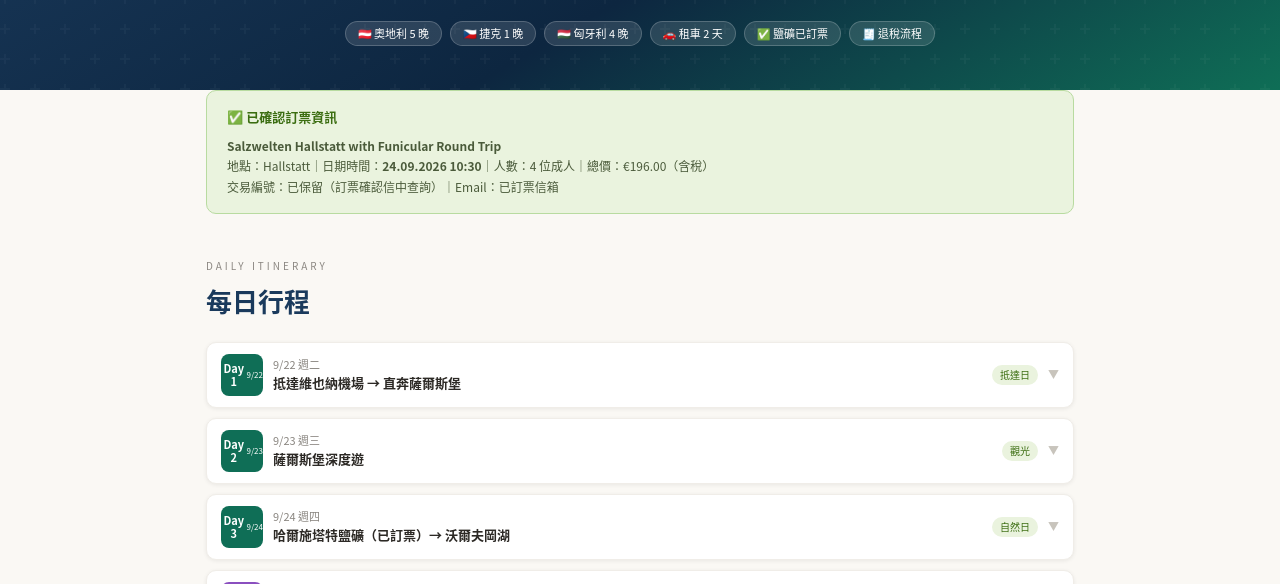
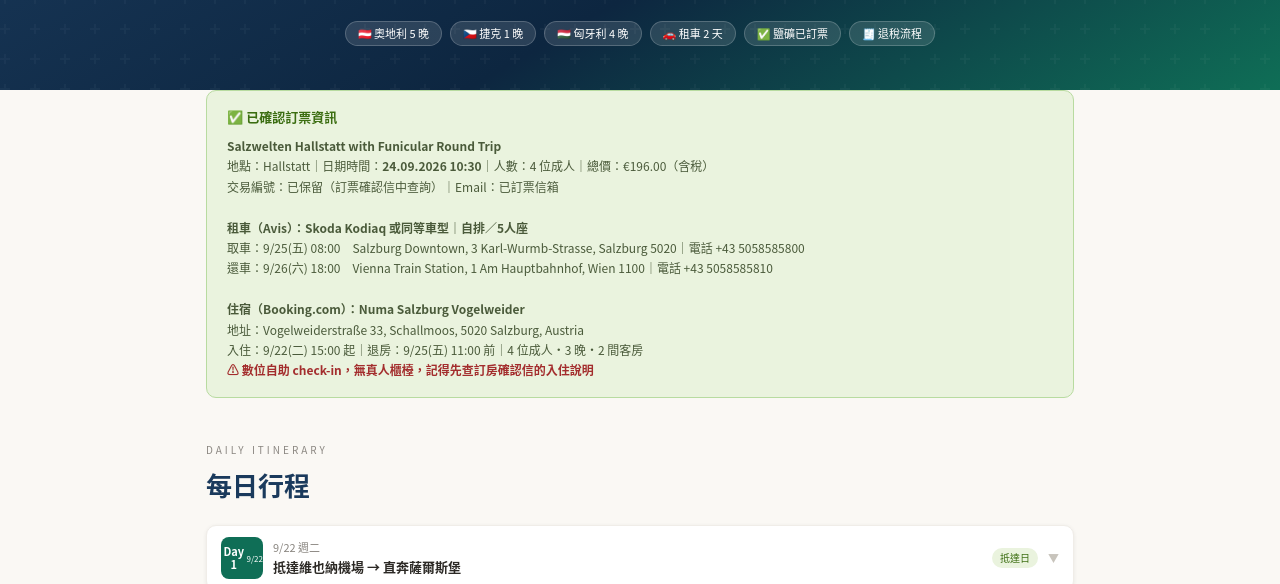
Before and after one commit to rongyau/europe-trip-2026, a plain HTML site: page index.html in a window 1280 px wide. Shown: the part 216-800 px from the top of the page. Drawn offline with Linux system fonts and the light colour scheme.

Commit message:
Add files via upload

```diff
--- a/index.html
+++ b/index.html
@@ -94,6 +94,15 @@ footer a{color:#f0c060;text-decoration:none}
     <b>Salzwelten Hallstatt with Funicular Round Trip</b><br>
     地點：Hallstatt｜日期時間：<b>24.09.2026 10:30</b>｜人數：4 位成人｜總價：€196.00（含稅）<br>
     交易編號：已保留（訂票確認信中查詢）｜Email：已訂票信箱
+    <br><br>
+    <b>租車（Avis）：Skoda Kodiaq 或同等車型｜自排／5人座</b><br>
+    取車：9/25(五) 08:00　Salzburg Downtown, 3 Karl-Wurmb-Strasse, Salzburg 5020｜電話 +43 5058585800<br>
+    還車：9/26(六) 18:00　Vienna Train Station, 1 Am Hauptbahnhof, Wien 1100｜電話 +43 5058585810
+    <br><br>
+    <b>住宿（Booking.com）：Numa Salzburg Vogelweider</b><br>
+    地址：Vogelweiderstraße 33, Schallmoos, 5020 Salzburg, Austria<br>
+    入住：9/22(二) 15:00 起｜退房：9/25(五) 11:00 前｜4 位成人・3 晚・2 間客房<br>
+    <span style="color:#a32d2d;font-weight:600">⚠ 數位自助 check-in，無真人櫃檯，記得先查訂房確認信的入住說明</span>
   </div>
 </div>
 
@@ -114,9 +123,9 @@ footer a{color:#f0c060;text-decoration:none}
     </tr>
     <tr>
       <td><span class="hl">🎼 薩爾斯堡</span><br><span style="font-size:10px;color:#888">Day 1-3（3 晚）</span></td>
-      <td><b>Hbf 周邊～米拉貝爾宮</b></td>
-      <td>Motel One Salzburg-Mirabell<br>EUR 85-110/晚</td>
-      <td>落地直接火車 3 小時抵達，不進維也納市區；Day3 的 150 號公車、Day4 清晨取租車全在車站；步行 15 分鐘到老城觀光</td>
+      <td><b>Schallmoos 區，車站步行約 10-12 分鐘</b></td>
+      <td>✅ 已訂：Numa Salzburg Vogelweider<br>Vogelweiderstraße 33, 5020 Salzburg<br>入住 9/22 15:00 起｜退房 9/25 11:00 前</td>
+      <td>4 人 2 房；<b>數位自助 check-in，無真人櫃檯</b>，訂房確認信會附入住說明，Day1 抵達後記得先查信箱；落地直接火車抵達，不進維也納市區</td>
     </tr>
     <tr>
       <td><span class="hl">🏘 CK 小鎮</span><br><span style="font-size:10px;color:#888">Day 4（1 晚）</span></td>
@@ -138,12 +147,18 @@ footer a{color:#f0c060;text-decoration:none}
 <div class="checklist">
   <div class="cl-head">✅ 預訂＋準備事項</div>
   <div class="cl-item done"><div class="cl-dot">✓</div><div class="cl-txt">哈爾施塔特鹽礦套票（已訂！）<div class="cl-note">9/24 10:30 場次，4 人 €196</div></div></div>
-  <div class="cl-item"><div class="cl-dot">1</div><div class="cl-txt">台灣國際駕照（IDP）× 至少 2 人<div class="cl-note">監理站辦理約 NT$250 當場核發；兩人輪流開，Day4 行程較長</div></div></div>
-  <div class="cl-item"><div class="cl-dot">2</div><div class="cl-txt">租車：薩爾斯堡取（早上）→ <b>維也納 Hauptbahnhof 門市還車</b><div class="cl-note">告知跨境德國＋捷克；確認捷克 vignette（電子 10 天約 EUR 12）；訂車時指定 Wien Hauptbahnhof 門市，週六照常營業，還車後走路即到車站；比價時同時詢問林茲與維也納兩組單程費；建議 Estate/Wagon 或 MPV 車型（4 個 27 吋箱）</div></div></div>
-  <div class="cl-item"><div class="cl-dot">3</div><div class="cl-txt">Railjet 維也納 → 布達佩斯<div class="cl-note">直達約 2.5-2.7 小時，EUR 12 起，OBB 官網提早訂</div></div></div>
+  <div class="cl-item done"><div class="cl-dot">✓</div><div class="cl-txt">租車已訂：Skoda Kodiaq 或同等車型（Avis）<div class="cl-note">取車 9/25 08:00 Salzburg Downtown（Karl-Wurmb-Strasse 3）｜還車 9/26 18:00 Vienna Train Station（Am Hauptbahnhof 1）</div></div></div>
+  <div class="cl-item done"><div class="cl-dot">✓</div><div class="cl-txt">薩爾斯堡住宿已訂：Numa Salzburg Vogelweider<div class="cl-note">Vogelweiderstraße 33｜9/22-9/25（3晚）4人2房｜數位自助 check-in，出發前先讀確認信的入住流程說明</div></div></div>
+  <div class="cl-item"><div class="cl-dot">1</div><div class="cl-txt">台灣國際駕照（IDP）× 至少 2 人<div class="cl-note">監理站辦理約 NT$250 當場核發；兩人輪流開，Day4-5 開車時間較長</div></div></div>
+  <div class="cl-item"><div class="cl-dot">1b</div><div class="cl-txt">列印駕照承認官方公告，隨身攜帶<div class="cl-note">2025/10/24 奧地利已恢復承認台灣國際駕照，建議列印外交部新聞稿＋駐奧地利代表處公告備用，以防櫃檯人員資訊未更新；取車時護照國籍欄位清楚確認 Taiwan</div></div></div>
+  <div class="cl-item"><div class="cl-dot">2</div><div class="cl-txt"><b>【待辦】致電 Avis 聲明跨境德國＋捷克</b><div class="cl-note">取車門市電話 +43 5058585800，出發前務必致電或email聲明「將開往德國國王湖與捷克CK小鎮」，要求書面確認允許跨境＋保險涵蓋兩國；索取跨境授權文件隨車攜帶</div></div></div>
+  <div class="cl-item"><div class="cl-dot">2b</div><div class="cl-txt"><b>【待辦】確認捷克電子 vignette</b><div class="cl-note">詢問 Avis 是否代辦／已含在租金內；沒有的話自行上 edalnice.cz 用車牌號碼線上購買，10 天期約 CZK 300（約 EUR 12）；德國 Autobahn 免費不需貼紙，奧地利 Vignette 通常已內含在租金</div></div></div>
+  <div class="cl-item"><div class="cl-dot">2c</div><div class="cl-txt">詢問跨境附加費（Cross-Border Fee）<div class="cl-note">Avis/Budget 跨境通常需公司核准並可能收取額外費用，訂車確認信或致電時一併問清楚金額</div></div></div>
+  <div class="cl-item"><div class="cl-dot">2d</div><div class="cl-txt">取還車全程錄影拍照存證<div class="cl-note">四角、輪框、玻璃、油量、里程都拍清楚，保護自己避免車損爭議</div></div></div>
+  <div class="cl-item"><div class="cl-dot">3</div><div class="cl-txt">Railjet 維也納 → 布達佩斯（Day5 晚班次）<div class="cl-note">18:00 還車後搭約 18:30-19:00 班次，約 2.5-2.7 小時，EUR 12 起，建議先查好時刻表</div></div></div>
   <div class="cl-item"><div class="cl-dot">4</div><div class="cl-txt">Railjet 布達佩斯 → 維也納<div class="cl-note">約 2.5 小時，EUR 12 起，提早訂</div></div></div>
   <div class="cl-item"><div class="cl-dot">5</div><div class="cl-txt">塞切尼溫泉<div class="cl-note">Klook 線上預約直接入場（現場排 30-60 分），EUR 25</div></div></div>
-  <div class="cl-item"><div class="cl-dot">6</div><div class="cl-txt">多瑙河夜遊船<div class="cl-note">KKday / Klook，EUR 15-20，Day 5 晚抵達後直接去</div></div></div>
+  <div class="cl-item"><div class="cl-dot">6</div><div class="cl-txt">多瑙河夜遊船<div class="cl-note">KKday / Klook，EUR 15-20，已改到 Day 6 晚上（Day5 抵達較晚趕不上）</div></div></div>
   <div class="cl-item"><div class="cl-dot">7</div><div class="cl-txt">布達佩斯國會大廈導覽票<div class="cl-note">官網或 Klook，EUR 26，電子票需列印，遲到 10 分鐘作廢</div></div></div>
   <div class="cl-item"><div class="cl-dot">8</div><div class="cl-txt">現金準備<div class="cl-note">匈牙利福林（HUF）為主；捷克克朗（CZK）少量（CK 一晚＋停車）；奧地利公車車票可能只收現金</div></div></div>
   <div class="cl-item"><div class="cl-dot">9</div><div class="cl-txt">CK 住宿選近 P2 停車場<div class="cl-note">選擇少，提早 2-3 個月訂</div></div></div>
@@ -164,7 +179,7 @@ const days=[
     {tp:"tip",x:"💡 火車票建議買彈性票種（不綁定班次），飛機延誤也能改搭下一班，落地後用 OBB App 現場買最保險"},
     {tp:"t",h:"🚆 OBB Railjet 機場 → Salzburg Hbf 直達",d:"約 3 小時，不need進市區轉車｜EUR 30-60"},
     {t:"09:45",i:"🚆",x:"搭上前往薩爾斯堡的直達車",s:"補眠消化時差，四人可輪流看顧行李"},
-    {t:"13:00",i:"🏨",x:"抵達薩爾斯堡，check-in（Motel One Mirabell，住 3 晚）",s:"車站步行 8 分鐘"},
+    {t:"13:00",i:"🏨",x:"抵達薩爾斯堡，check-in（Numa Salzburg Vogelweider，住 3 晚）",s:"Vogelweiderstraße 33；數位自助 check-in（無真人櫃檯），提前查訂房信箱的入住說明；車站步行約 10-12 分鐘"},
     {t:"14:30",i:"🎼",x:"薩爾斯堡老城區漫遊",s:"米拉貝爾宮花園、莫札特出生地外觀、大教堂廣場"},
     {t:"17:00",i:"🚶",x:"格特萊第巷（Getreidegasse）老城購物街散步"},
     {t:"19:00",i:"🍺",x:"老城晚餐，Stiegl 在地生啤，早點休息調時差"},
@@ -198,51 +213,59 @@ const days=[
     {t:"19:00",i:"🏨",x:"回薩爾斯堡，晚餐＋整理行李（明天租車出發）"},
   ]},
   {n:"4",dt:"9/25 週五",city:"🚗 租車：國王湖（含上湖）→ CK 小鎮",c:"p",tl:"自駕日",rows:[
-    {t:"07:00",i:"🚗",x:"薩爾斯堡 Hbf 門市取車",s:"帶台灣駕照＋國際駕照；行李全上車"},
-    {t:"07:45",i:"🅿",x:"抵達國王湖停車場"},
-    {t:"08:00",i:"⛵",x:"首班船直達終點站 Salet",s:"約 1 小時，電動船"},
-    {t:"09:00",i:"🏔",x:"上湖 Obersee 步道＋Fischunkelalm 牧屋",s:"步行 15 分至上湖；體力允許加碼 Rothbach 瀑布（德國最高）"},
-    {t:"11:30",i:"⛵",x:"回程船，中停 St. Bartholoma 紅蔥頂教堂拍照"},
-    {t:"13:30",i:"🍽",x:"碼頭附近午餐"},
-    {t:"14:30",i:"🚗",x:"出發前往 CK 小鎮",s:"約 2.5-3 小時，跨德 → 奧 → 捷，留塞車緩衝"},
-    {t:"17:30",i:"🏨",x:"抵達 CK，車停 P2 停車場，check-in",s:"選近 P2 的旅館，行李拖行最短"},
-    {t:"18:30",i:"🚶",x:"傍晚老城漫遊＋晚餐",s:"一日遊客已散，最美時段"},
-    {tp:"alert",x:"⚠ 駕駛當晚不喝酒！捷克酒駕零容忍（0.0%），明早還要開車"},
+    {tp:"conf",h:"✅ 已租車：Skoda Kodiaq 或同等車型（自排/5人座）｜Avis 提供",d:"取車：9/25(五) 08:00 Salzburg Downtown, 3 Karl-Wurmb-Strasse, Salzburg 5020｜電話 +43 5058585800"},
+    {tp:"alert",x:"⚠ 待辦事項：出發前致電門市，聲明將跨境開往德國（國王湖）與捷克（CK），要求書面確認允許＋保險涵蓋兩國；並確認捷克電子 vignette 是否代辦"},
+    {t:"07:30",i:"🚶",x:"從 Numa 住宿前往 Karl-Wurmb-Strasse 取車點",s:"約 10-15 分鐘步行（經車站後方），或視情況搭計程車節省時間"},
+    {t:"08:00",i:"🚗",x:"Avis 取車",s:"帶台灣駕照＋國際駕照＋護照；行李全上車；當場再次口頭確認跨境許可"},
+    {t:"08:45",i:"🅿",x:"抵達國王湖停車場"},
+    {t:"09:00",i:"⛵",x:"首班船直達終點站 Salet",s:"約 1 小時，電動船"},
+    {t:"10:00",i:"🏔",x:"上湖 Obersee 步道＋Fischunkelalm 牧屋",s:"步行 15 分至上湖；體力允許加碼 Rothbach 瀑布（德國最高）"},
+    {t:"12:30",i:"⛵",x:"回程船，中停 St. Bartholoma 紅蔥頂教堂拍照"},
+    {t:"14:30",i:"🍽",x:"碼頭附近午餐"},
+    {t:"15:30",i:"🚗",x:"出發前往 CK 小鎮",s:"約 2.5-3 小時，跨德 → 奧 → 捷，留塞車緩衝"},
+    {tp:"tip",x:"💡 進捷克前記得已完成電子 vignette 登記（edalnice.cz），車牌號碼登記即可，不需要實體貼紙"},
+    {t:"18:30",i:"🏨",x:"抵達 CK，車停 P2 停車場，check-in",s:"選近 P2 的旅館，行李拖行最短"},
+    {t:"19:00",i:"🍽",x:"傍晚老城漫遊＋晚餐",s:"一日遊客已散，最美時段"},
+    {tp:"alert",x:"⚠ 駕駛當晚不喝酒！捷克酒駕零容忍（0.0%），明天還要開車"},
   ]},
-  {n:"5",dt:"9/26 週六",city:"CK 清晨 → 維也納還車 → 布達佩斯",c:"b",tl:"移動日",rows:[
-    {t:"07:00",i:"🌅",x:"清晨無人 CK 漫步",s:"河灣倒影最美時刻"},
-    {t:"08:30",i:"🏰",x:"CK 城堡庭院＋塔樓登頂",s:"庭院清晨即開放"},
-    {t:"10:00",i:"🍽",x:"早午餐"},
-    {t:"11:00",i:"🚗",x:"取車出發 → 維也納",s:"約 2.5-3 小時，高速公路為主，路況好開"},
-    {tp:"tip",x:"💡 進市區前先在郊區加油站把油加滿，避免市區找加油站，保留收據"},
-    {t:"14:00",i:"🚗",x:"維也納 Hauptbahnhof 門市還車",s:"訂車時指定 Wien Hauptbahnhof（非 Westbahnhof），週六照常營業，無需擔心提早關門"},
-    {tp:"tip",x:"💡 單程還車費通常最低甚至全免（薩爾斯堡→維也納是主力調度城市對）"},
-    {t:"14:30",i:"🚶",x:"還車後走路 3-5 分鐘直接進站",s:"零折騰，不用再拖行李轉車"},
-    {tp:"t",h:"🚆 Railjet Wien Hauptbahnhof → Budapest Keleti",d:"約 2.5-2.7 小時直達｜EUR 12 起"},
-    {t:"17:20",i:"🏙",x:"抵達布達佩斯，M2 兩站到市中心 check-in",s:"第 5 區住宿，住 4 晚"},
-    {t:"20:00",i:"🚢",x:"多瑙河夜遊船",s:"EUR 15-20 提前訂，夜間國會大廈最震撼"},
+  {n:"5",dt:"9/26 週六",city:"CK 全天 → 維也納還車 → 布達佩斯",c:"b",tl:"移動日",rows:[
+    {tp:"conf",h:"✅ 還車：9/26(六) 18:00 Vienna Train Station",d:"1 Am Hauptbahnhof, Wien 1100｜電話 +43 5058585810｜18:00 還車，時間很寬裕，CK 可以悠閒玩一整天"},
+    {t:"08:00",i:"🌅",x:"CK 清晨漫步",s:"河灣倒影最美時刻，遊客尚未湧入"},
+    {t:"09:30",i:"🏰",x:"CK 城堡庭院＋塔樓登頂"},
+    {t:"11:00",i:"🍽",x:"早午餐"},
+    {t:"12:00",i:"🚶",x:"老城區深度漫遊，時間充裕不趕",s:"可以逛博物館、小店、河邊悠閒散步"},
+    {t:"13:30",i:"🍽",x:"午餐"},
+    {t:"14:45",i:"🚗",x:"取車出發 → 維也納",s:"約 2.5-3 小時，高速公路為主，路況好開"},
+    {tp:"tip",x:"💡 進市區前先在郊區加油站把油加滿（滿箱交車），避免市區找加油站，保留收據"},
+    {t:"18:00",i:"🚗",x:"Vienna Train Station 準時還車",s:"Am Hauptbahnhof 1，還車後走路 3-5 分鐘直接進站"},
+    {tp:"alert",x:"⚠ 18:00 還車後搭較晚班次火車，抵達布達佩斯約 21:00 後，原訂多瑙河夜遊船這天無法趕上，改排到 Day6 或自由日晚上"},
+    {t:"18:30",i:"🚆",x:"Railjet Wien Hauptbahnhof → Budapest Keleti",s:"約 2.5-2.7 小時直達，查詢實際班次｜EUR 12 起"},
+    {t:"21:00",i:"🏙",x:"抵達布達佩斯，M2 兩站到市中心 check-in",s:"第 5 區住宿，住 4 晚"},
+    {t:"21:30",i:"🍽",x:"晚餐（附近宵夜型餐廳或飯店周邊）"},
   ]},
   {n:"6",dt:"9/27 週日",city:"布達佩斯精華",c:"g",tl:"觀光",rows:[
-    {t:"07:00",i:"🌅",x:"漁夫堡清晨日出",s:"拍多瑙河＋國會大廈最佳角度，免費"},
-    {t:"09:00",i:"🏰",x:"布達城堡",s:"搭百年纜車（Funicular）登頂"},
-    {t:"11:00",i:"🏛",x:"國會大廈內部導覽",s:"EUR 26 提前訂票，含王冠珠寶廳，電子票需列印"},
-    {t:"13:00",i:"🍽",x:"市中心午餐"},
-    {t:"14:30",i:"⛪",x:"聖斯德旺主教座堂登圓頂",s:"供奉匈牙利第一位國王木乃伊右手"},
-    {t:"16:00",i:"🦸",x:"英雄廣場＋安德拉什大道",s:"M1 百年地鐵線體驗"},
-    {t:"17:30",i:"♨",x:"塞切尼溫泉",s:"EUR 25，Klook 預約直接入場，可邊泡邊下棋"},
+    {tp:"tip",x:"💡 昨晚抵達較晚，今早不用勉強早起拍日出，睡飽一點，行程順延"},
+    {t:"09:00",i:"🏰",x:"漁夫堡＋馬提亞斯教堂外觀",s:"拍多瑙河＋國會大廈，免費入場"},
+    {t:"10:30",i:"🏰",x:"布達城堡",s:"搭百年纜車（Funicular）登頂"},
+    {t:"12:30",i:"🏛",x:"國會大廈內部導覽",s:"EUR 26 提前訂票，含王冠珠寶廳，電子票需列印"},
+    {t:"14:30",i:"🍽",x:"市中心午餐"},
+    {t:"15:30",i:"⛪",x:"聖斯德旺主教座堂登圓頂",s:"供奉匈牙利第一位國王木乃伊右手"},
+    {t:"17:00",i:"🦸",x:"英雄廣場＋安德拉什大道",s:"M1 百年地鐵線體驗"},
+    {t:"18:30",i:"🍽",x:"晚餐"},
+    {t:"20:00",i:"🚢",x:"多瑙河夜遊船",s:"EUR 15-20 提前訂，夜間國會大廈最震撼；原訂 Day5 抵達較晚改到今天"},
   ]},
   {n:"7",dt:"9/28 週一",city:"布達佩斯深度遊",c:"g",tl:"觀光",rows:[
     {t:"09:00",i:"🏰",x:"瓦伊達胡亞德城堡",s:"城市公園內，免費，如童話城堡"},
     {t:"11:00",i:"⛪",x:"馬提亞斯教堂內部參觀",s:"漁夫堡旁，彩繪屋頂"},
     {t:"13:00",i:"🍽",x:"午餐"},
-    {t:"14:30",i:"♨",x:"格雷爾溫泉（選擇性）",s:"新藝術風格浴場，比塞切尼更有藝術感"},
+    {t:"14:30",i:"♨",x:"塞切尼溫泉",s:"EUR 25，Klook 預約直接入場，可邊泡邊下棋"},
     {t:"17:00",i:"🌉",x:"鎖鏈橋＋多瑙河畔散步"},
     {t:"19:00",i:"🍷",x:"晚餐",s:"推薦嘗 Langos 匈牙利炸餅"},
   ]},
   {n:"8",dt:"9/29 週二",city:"布達佩斯自由日",c:"g",tl:"自由日",rows:[
     {t:"選項A",i:"🚢",x:"多瑙河彎道一日遊",s:"維謝格拉德（Visegrad）＋聖安德烈（Szentendre）藝術小鎮"},
     {t:"選項B",i:"🏛",x:"深度市區",s:"紐約咖啡館（世界最美）、猶太區大會堂、廢墟酒吧 Szimpla Kert"},
-    {t:"選項C",i:"♨",x:"溫泉日",s:"魯達斯溫泉屋頂泡池看多瑙河＋自由購物"},
+    {t:"選項C",i:"♨",x:"格雷爾溫泉＋自由購物",s:"新藝術風格浴場，比塞切尼更有藝術感"},
     {t:"17:00",i:"🛒",x:"大市場採購伴手禮",s:"紅椒粉、匈牙利酒、鵝肝醬"},
     {t:"19:00",i:"🍷",x:"晚餐"},
   ]},
```
